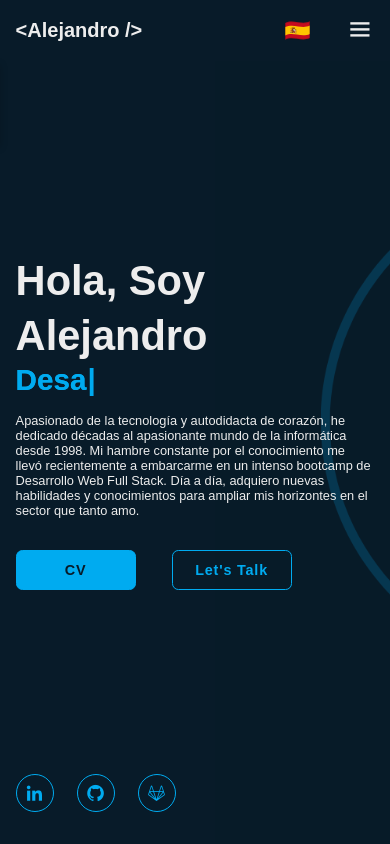
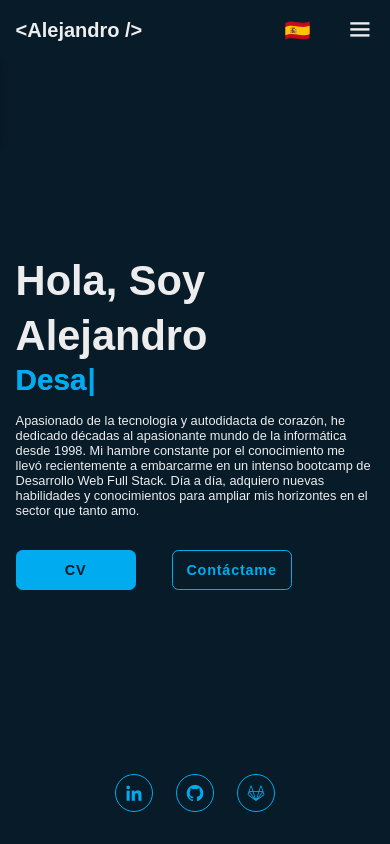
Before and after one commit to AlejandroBrid/portfolio, a React (Vite) app: page / in a window 390 px wide. Built offline with nearby package versions, Linux system fonts and the light colour scheme.

Commit message:
arreglos

```diff
--- a/locales/en.json
+++ b/locales/en.json
@@ -1,6 +1,7 @@
 {
   "greeting": "Hi, I'm Alejandro",
   "intro": "Passionate about technology and a self-taught enthusiast at heart, I have dedicated decades to the exciting world of computing since 1998. My constant hunger for knowledge recently led me to embark on an intense Full Stack Web Development bootcamp. Day by day, I acquire new skills and knowledge to broaden my horizons in the sector that I love so much.",
+  "lets-talk": "Let's Talk",
   "title": "Web Developer",
   "home": "Home",
   "about": "About Me",
--- a/locales/es.json
+++ b/locales/es.json
@@ -1,6 +1,7 @@
 {
   "greeting": "Hola, Soy Alejandro",
   "intro": "Apasionado de la tecnología y autodidacta de corazón, he dedicado décadas al apasionante mundo de la informática desde 1998. Mi hambre constante por el conocimiento me llevó recientemente a embarcarme en un intenso bootcamp de Desarrollo Web Full Stack. Día a día, adquiero nuevas habilidades y conocimientos para ampliar mis horizontes en el sector que tanto amo.",
+  "lets-talk": "Contáctame",
   "title": "Desarrollador Web",
   "home": "Inicio",
   "about": "Sobre Mi",
--- a/src/pages/About.css
+++ b/src/pages/About.css
@@ -56,7 +56,7 @@ h2.heading {
 }
 .about-content p {
   font-size: 2rem;
-  margin: 2rem 10rem 3rem;
+  margin: 2rem 10rem 2rem;
 }
 .btn-box.btns {
   display: inline-block;
@@ -206,17 +206,11 @@ div.skills-row {
 
 .skills-box .row1 {
   display: flex;
-  justify-content: space-between;
+  justify-content: space-around;
   flex-wrap: wrap;
   background-color: #112e42;
 }
 
-.skills-box .row2 {
-  display: flex;
-  justify-content: space-between;
-  flex-wrap: wrap;
-  margin-top: 20px; /* Ajusta el margen superior según sea necesario */
-}
 @keyframes aboutSpinner {
   100% {
     transform: translate(-50%, -50%) rotate(360deg);
@@ -236,3 +230,13 @@ div.skills-row {
     padding: 10rem 4% 5rem 5%;
   }
 }
+
+@media (max-width: 480px) {
+  .skills-box .row1 {
+    display: flex;
+    justify-content: space-around;
+    flex-wrap: wrap;
+    background-color: #112e42;
+    padding: 5px;
+  }
+}
--- a/src/pages/HomePage.css
+++ b/src/pages/HomePage.css
@@ -7,7 +7,7 @@ section {
   align-items: center;
   padding: 0 9%;
   background: url(/public/bg3.png) no-repeat;
-  background-size: cover;
+  background-size: contain;
   background-position: center;
 }
 .home-content {
@@ -254,6 +254,34 @@ Hover:hover {
     opacity: 0;
   }
 }
+@media (max-width: 1200px) {
+  .home {
+    background-size: contain;
+    background-position: 1dvw;
+  }
+}
+@media (max-width: 1050px) {
+  .home {
+    background-position: 3dvw;
+  }
+}
+@media (max-width: 1026px) {
+  .home {
+    background-position: 4dvw;
+  }
+}
+@media (max-width: 930px) {
+  .home {
+    background-position: 5dvw;
+  }
+}
+@media (max-width: 880px) {
+  .home {
+    background-size: cover;
+    justify-content: center;
+    align-items: center;
+  }
+}
 @media (max-width: 991px) {
   section {
     padding: 10rem 4% 2rem;
--- a/src/pages/HomePage.jsx
+++ b/src/pages/HomePage.jsx
@@ -30,7 +30,7 @@ export const HomePage = () => {
             <a href="https://drive.google.com/file/d/1HcyuEtZeuNVRif5ZRX3KL1e3cRRMH4lB/view?usp=sharing">
               CV
             </a>
-            <Link to="/contact">Let&apos;s Talk</Link>
+            <Link to="/contact">{t("lets-talk")}</Link>
           </div>
         </div>
         <div className="home-sci">
```
